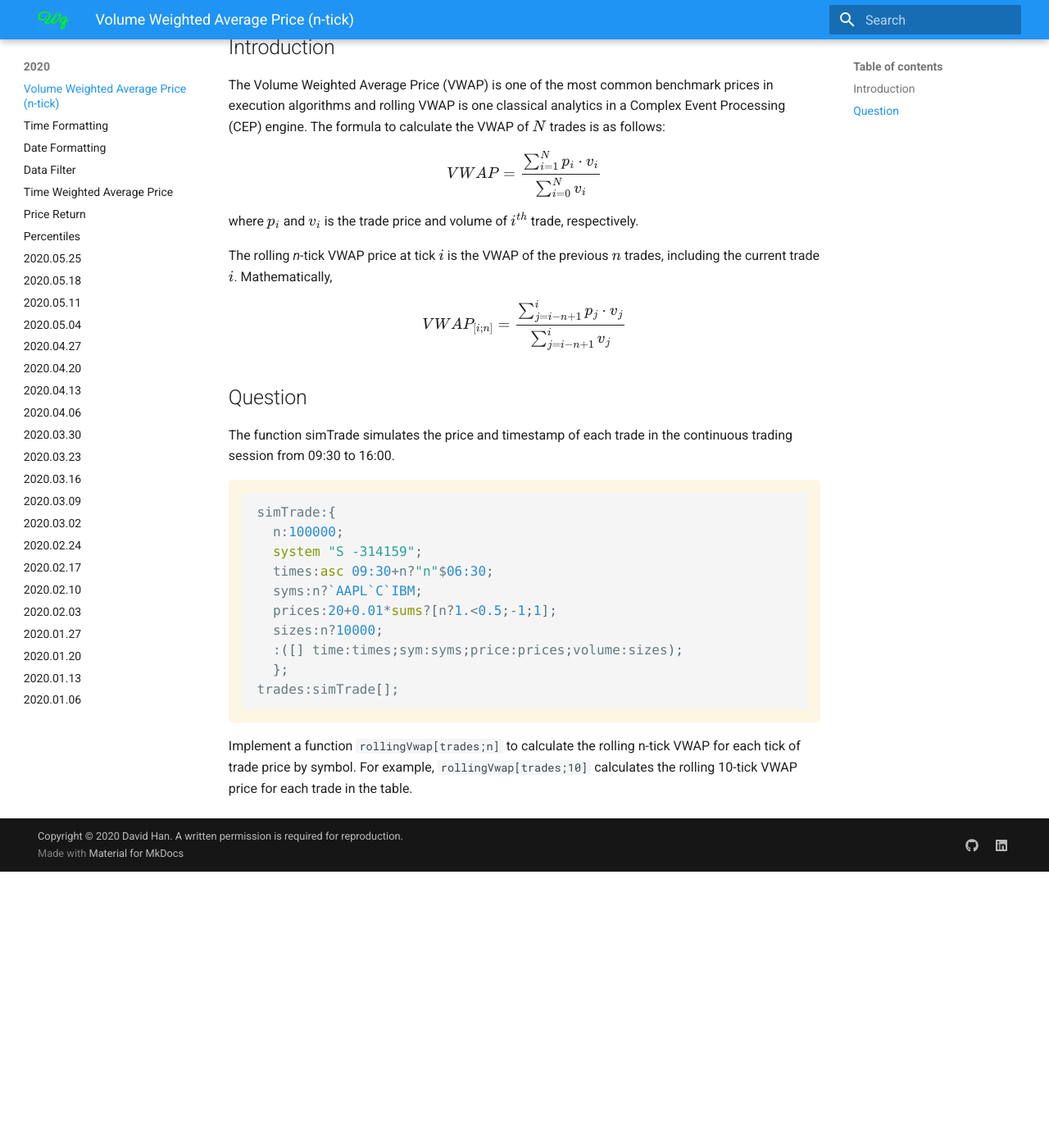
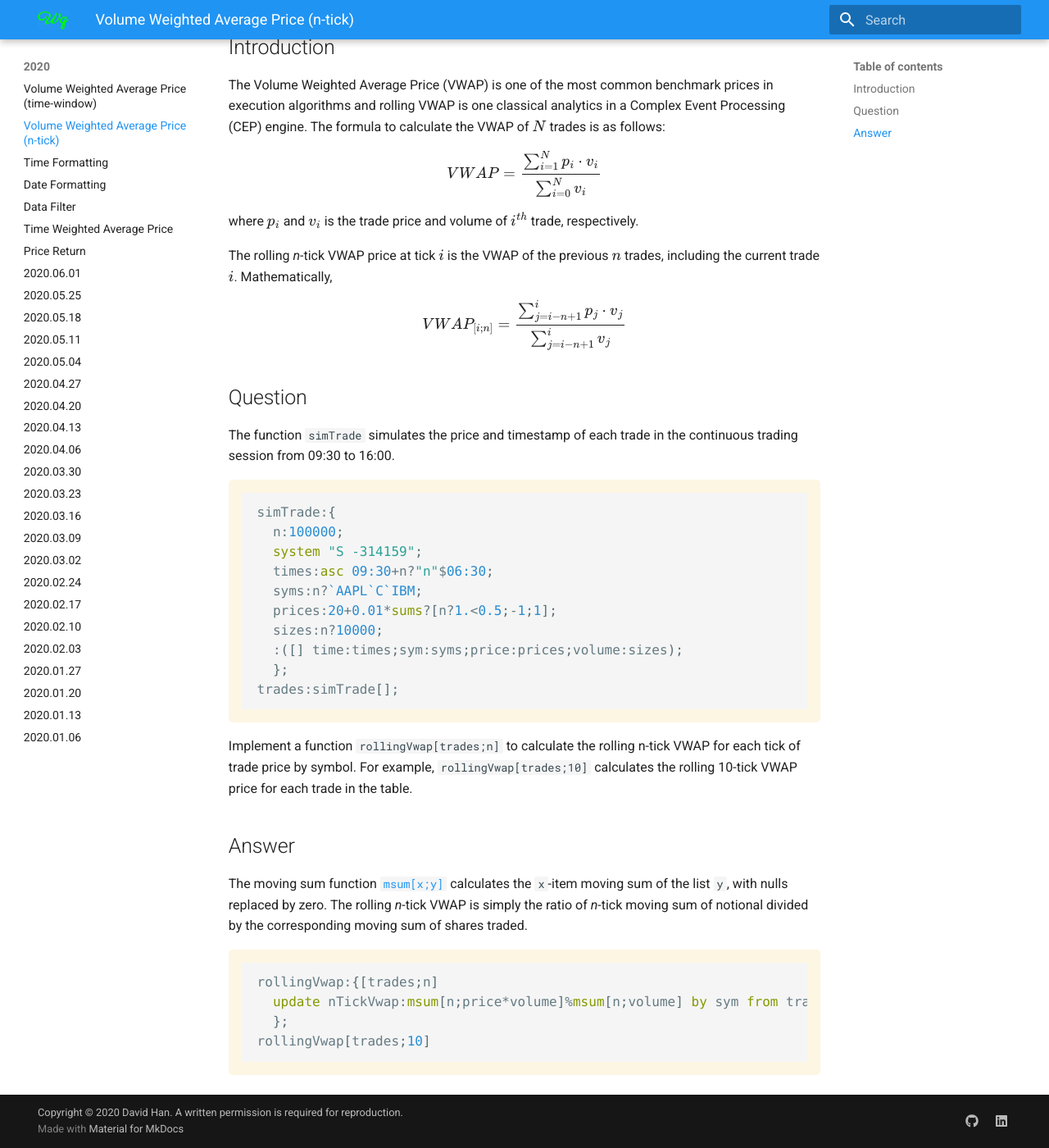
Before and after one commit to dpkwhan/weeklyq, an MkDocs documentation site: the page built from docs/2020/2020.07.13.md, in a window 1280 px wide and 1400 px high, scrolled down 670 px. Shown: the whole window at 82% size. Built offline with MkDocs 1.6.1 and Material for MkDocs 9.7.7, drawn with Linux system fonts in a browser that asks for light colours; nearby versions of some CDN libraries; formulas are drawn with MathJax 3; comment, search, counter and statistics services are not loaded; before the commit the page ends 1733 px from its top, so only the background shows below that.

````diff
--- a/docs/2020/2020.07.13.md
+++ b/docs/2020/2020.07.13.md
@@ -1,3 +1,3 @@
 {! 2020/2020.07.13q.md !}
 
-<!-- {! 2020/2020.07.13a.md !} -->
+{! 2020/2020.07.13a.md !}
--- a/docs/2020/2020.07.13a.md
+++ b/docs/2020/2020.07.13a.md
@@ -1 +1,12 @@
 ## Answer
+
+The moving sum function [``msum[x;y]``][msum] calculates the ``x``-item moving sum of the list ``y``, with nulls replaced by zero. The rolling *n*-tick VWAP is simply the ratio of *n*-tick moving sum of notional divided by the corresponding moving sum of shares traded.
+
+```q
+rollingVwap:{[trades;n]
+  update nTickVwap:msum[n;price*volume]%msum[n;volume] by sym from trades
+  };
+rollingVwap[trades;10]
+```
+
+[msum]: https://code.kx.com/q/ref/sum/#msum
--- a/docs/2020/2020.07.13q.md
+++ b/docs/2020/2020.07.13q.md
@@ -22,7 +22,7 @@ $$
 
 ## Question
 
-The function simTrade simulates the price and timestamp of each trade in the continuous trading session from 09:30 to 16:00.
+The function ``simTrade`` simulates the price and timestamp of each trade in the continuous trading session from 09:30 to 16:00.
 
 ```q
 simTrade:{
--- /dev/null
+++ b/docs/2020/2020.07.20a.md
@@ -0,0 +1 @@
+## Answer
--- a/mkdocs.yml
+++ b/mkdocs.yml
@@ -64,6 +64,7 @@ theme:
 nav:
   - Home: index.md
   - 2020:
+      - 2020/2020.07.20.md
       - 2020/2020.07.13.md
       - 2020/2020.07.06.md
       - 2020/2020.06.29.md
````
Also changed, not shown: docs/2020/2020.07.20.md (added, +3 -0 lines), docs/2020/2020.07.20q.md (added, +34 -0 lines), docs/assets/img/2020.07.20.png (added).
